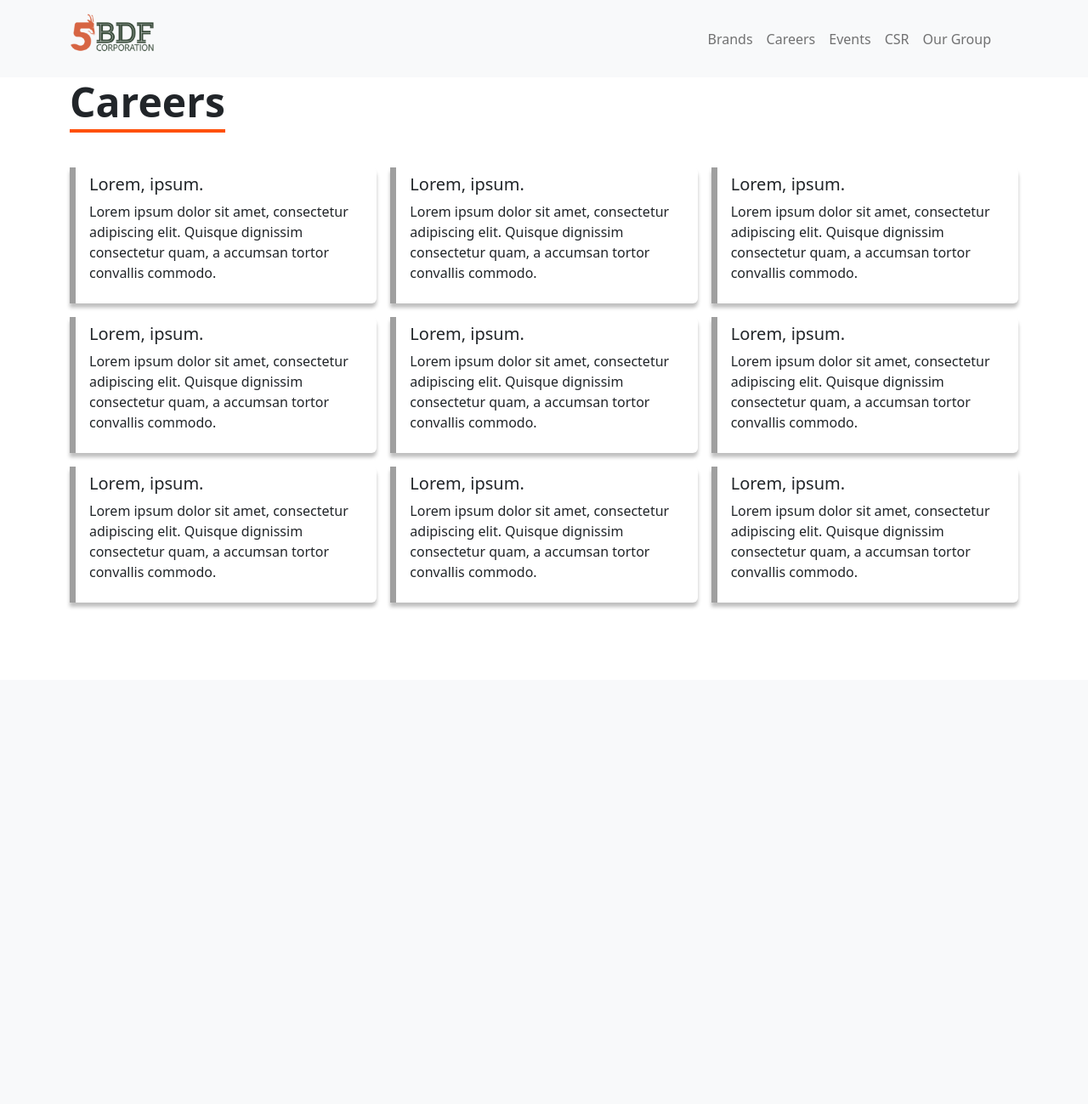
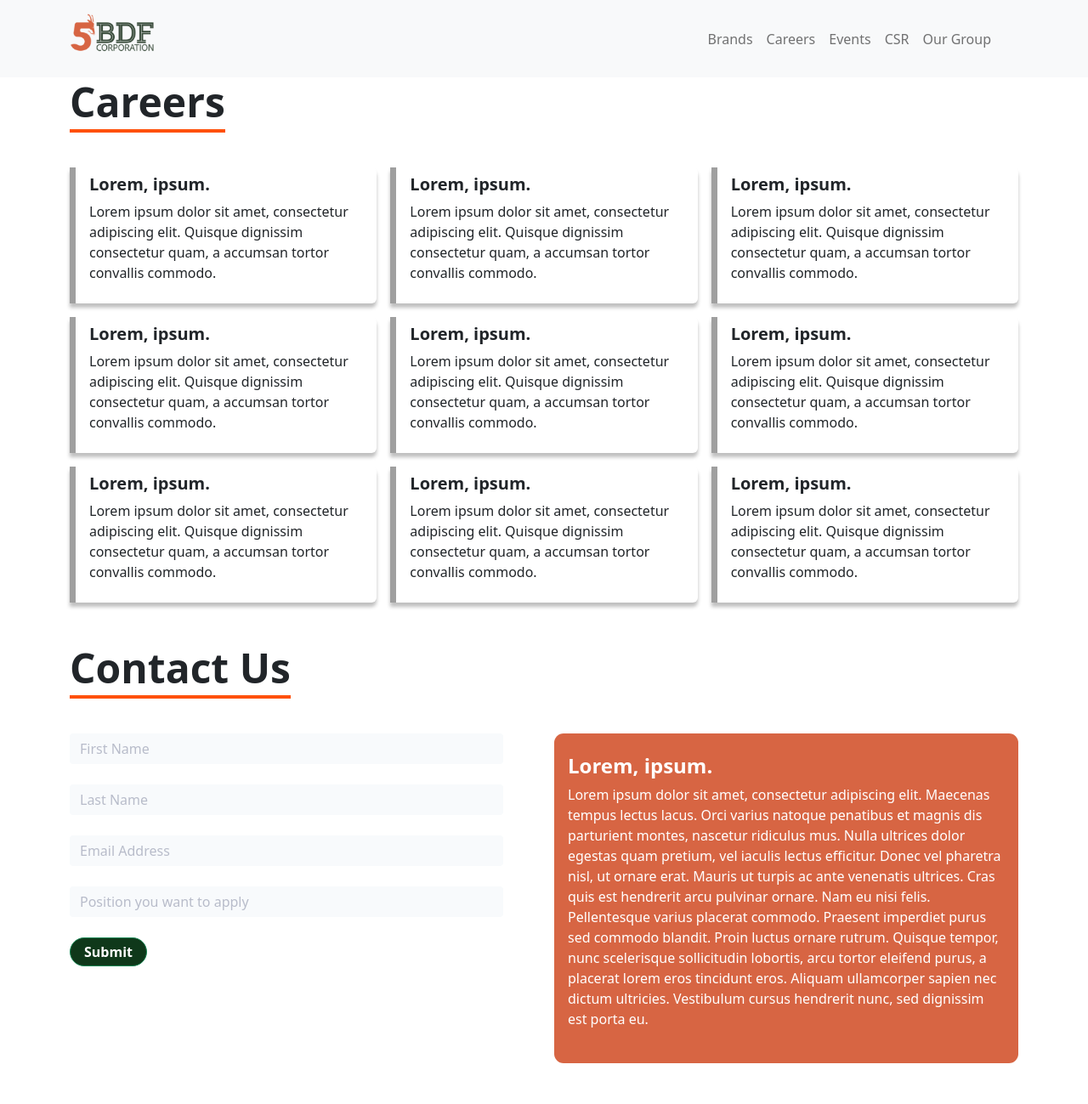
Before and after one commit to edmer664/5bdf, a Laravel app: page /careers in a window 1280 px wide. Shown: the whole page at 85% size. Before the commit the page ends 715 px from the top, so only its background shows below. Run offline with Laravel 9, Linux system fonts and the light colour scheme; style sheets or scripts are compiled from the project's sources; some libraries are stand-ins or nearby versions.

Commit message:
careers contact section added

```diff
--- /dev/null
+++ b/resources/views/wingers/careers/contact.blade.php
@@ -0,0 +1,25 @@
+<section id="contact" class="container my-5">
+
+    <div>
+        <h4 id="contact-title" class="display-5 fw-bold">Contact Us</h4>
+    </div>
+
+    <div class="row mt-5">
+        <div class="col-md-6 col-12 pe-5">
+            <form action="">
+                <input placeholder="First Name" class="form-control mb-4 border-0" type="text" name="" id="firstName">
+                <input placeholder="Last Name" class="form-control mb-4 border-0" type="text" name="" id="lastName">
+                <input placeholder="Email Address" class="form-control mb-4 border-0" type="email" name="" id="email">
+                <input placeholder="Position you want to apply" class="form-control mb-4 border-0" type="text" name="" id="position">
+                <button type="submit" class="btn btn-success rounded-pill py-1 px-3 fw-bold">Submit</button>
+            </form>
+        </div>
+        <div class="col-md-6 col-12" >
+            <div id="contact-content" class="text-white py-4 px-3">
+                <h4 class="fw-bold">Lorem, ipsum.</h4>
+                <p>Lorem ipsum dolor sit amet, consectetur adipiscing elit. Maecenas tempus lectus lacus. Orci varius natoque penatibus et magnis dis parturient montes, nascetur ridiculus mus. Nulla ultrices dolor egestas quam pretium, vel iaculis lectus efficitur. Donec vel pharetra nisl, ut ornare erat. Mauris ut turpis ac ante venenatis ultrices. Cras quis est hendrerit arcu pulvinar ornare. Nam eu nisi felis. Pellentesque varius placerat commodo. Praesent imperdiet purus sed commodo blandit. Proin luctus ornare rutrum. Quisque tempor, nunc scelerisque sollicitudin lobortis, arcu tortor eleifend purus, a placerat lorem eros tincidunt eros. Aliquam ullamcorper sapien nec dictum ultricies. Vestibulum cursus hendrerit nunc, sed dignissim est porta eu.
+                </p>
+            </div>
+        </div>
+    </div>
+</section>
--- a/resources/views/wingers/careers/hero.blade.php
+++ b/resources/views/wingers/careers/hero.blade.php
@@ -4,39 +4,39 @@
     </div>
     <div class=" mt-5 gap-3 careers-grid">
         <div class="careers-grid-items py-2 px-3">
-            <h5>Lorem, ipsum.</h5>
+            <h5 class="fw-bold">Lorem, ipsum.</h5>
             <p>Lorem ipsum dolor sit amet, consectetur adipiscing elit. Quisque dignissim consectetur quam, a accumsan tortor convallis commodo. </p>
         </div>
         <div class="careers-grid-items py-2 px-3">
-            <h5>Lorem, ipsum.</h5>
+            <h5 class="fw-bold">Lorem, ipsum.</h5>
             <p>Lorem ipsum dolor sit amet, consectetur adipiscing elit. Quisque dignissim consectetur quam, a accumsan tortor convallis commodo. </p>
         </div>
         <div class="careers-grid-items py-2 px-3">
-            <h5>Lorem, ipsum.</h5>
+            <h5 class="fw-bold">Lorem, ipsum.</h5>
             <p>Lorem ipsum dolor sit amet, consectetur adipiscing elit. Quisque dignissim consectetur quam, a accumsan tortor convallis commodo. </p>
         </div>
         <div class="careers-grid-items py-2 px-3">
-            <h5>Lorem, ipsum.</h5>
+            <h5 class="fw-bold">Lorem, ipsum.</h5>
             <p>Lorem ipsum dolor sit amet, consectetur adipiscing elit. Quisque dignissim consectetur quam, a accumsan tortor convallis commodo. </p>
         </div>
         <div class="careers-grid-items py-2 px-3">
-            <h5>Lorem, ipsum.</h5>
+            <h5 class="fw-bold">Lorem, ipsum.</h5>
             <p>Lorem ipsum dolor sit amet, consectetur adipiscing elit. Quisque dignissim consectetur quam, a accumsan tortor convallis commodo. </p>
         </div>
         <div class="careers-grid-items py-2 px-3">
-            <h5>Lorem, ipsum.</h5>
+            <h5 class="fw-bold">Lorem, ipsum.</h5>
             <p>Lorem ipsum dolor sit amet, consectetur adipiscing elit. Quisque dignissim consectetur quam, a accumsan tortor convallis commodo. </p>
         </div>
         <div class="careers-grid-items py-2 px-3">
-            <h5>Lorem, ipsum.</h5>
+            <h5 class="fw-bold">Lorem, ipsum.</h5>
             <p>Lorem ipsum dolor sit amet, consectetur adipiscing elit. Quisque dignissim consectetur quam, a accumsan tortor convallis commodo. </p>
         </div>
         <div class="careers-grid-items py-2 px-3">
-            <h5>Lorem, ipsum.</h5>
+            <h5 class="fw-bold">Lorem, ipsum.</h5>
             <p>Lorem ipsum dolor sit amet, consectetur adipiscing elit. Quisque dignissim consectetur quam, a accumsan tortor convallis commodo. </p>
         </div>
         <div class="careers-grid-items py-2 px-3">
-            <h5>Lorem, ipsum.</h5>
+            <h5 class="fw-bold">Lorem, ipsum.</h5>
             <p>Lorem ipsum dolor sit amet, consectetur adipiscing elit. Quisque dignissim consectetur quam, a accumsan tortor convallis commodo. </p>
         </div>
 
--- a/resources/views/wingers/careers/index.blade.php
+++ b/resources/views/wingers/careers/index.blade.php
@@ -3,7 +3,7 @@
     <livewire:navbar-wingers />
 
     <style>
-        #careers-title {
+        #careers-title , #contact-title {
             display: inline;
             border-bottom: 4px #FF500A solid;
         }
@@ -20,16 +20,31 @@
             -webkit-box-shadow: 0px 5px 4px 0px rgba(0, 0, 0, 0.25);
             -moz-box-shadow: 0px 5px 4px 0px rgba(0, 0, 0, 0.25);
         }
-        @media(max-width: 992px){
+        #contact input{
+            background: #F8FAFC;
+        }
+        #contact input::placeholder{
+            color: #B8BCCA;
+        }
+        #contact button{
+            background: #0F381A;
+        }
+        #contact-content{
+            background: #D76543;
+            border-radius: 11px;
+        }
+        @media(max-width: 868px){
             .careers-grid{
                 grid-template-columns: repeat(2, 1fr)
             }
         }
-        @media(max-width: 768px){
+        @media(max-width: 540px){
             .careers-grid{
                 grid-template-columns: 1fr;
             }
         }
+
     </style>
 
     @include('wingers.careers.hero')
+    @include('wingers.careers.contact')
```
